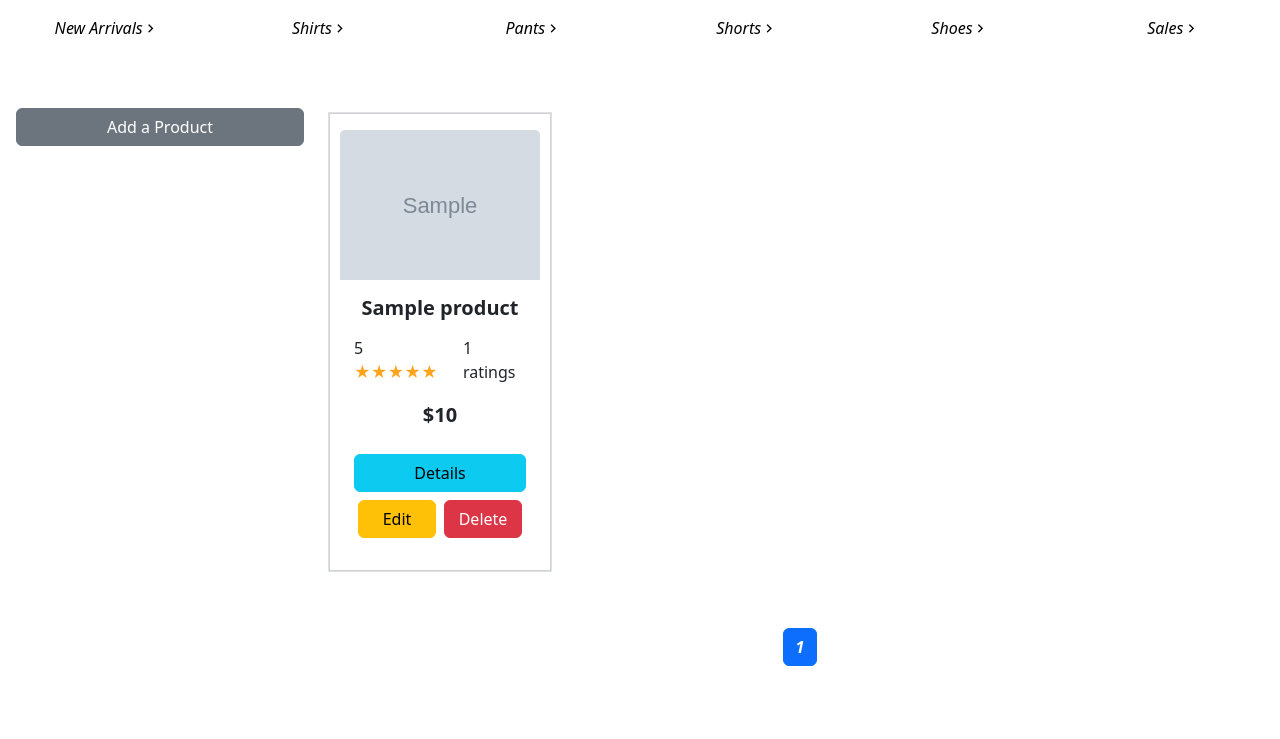
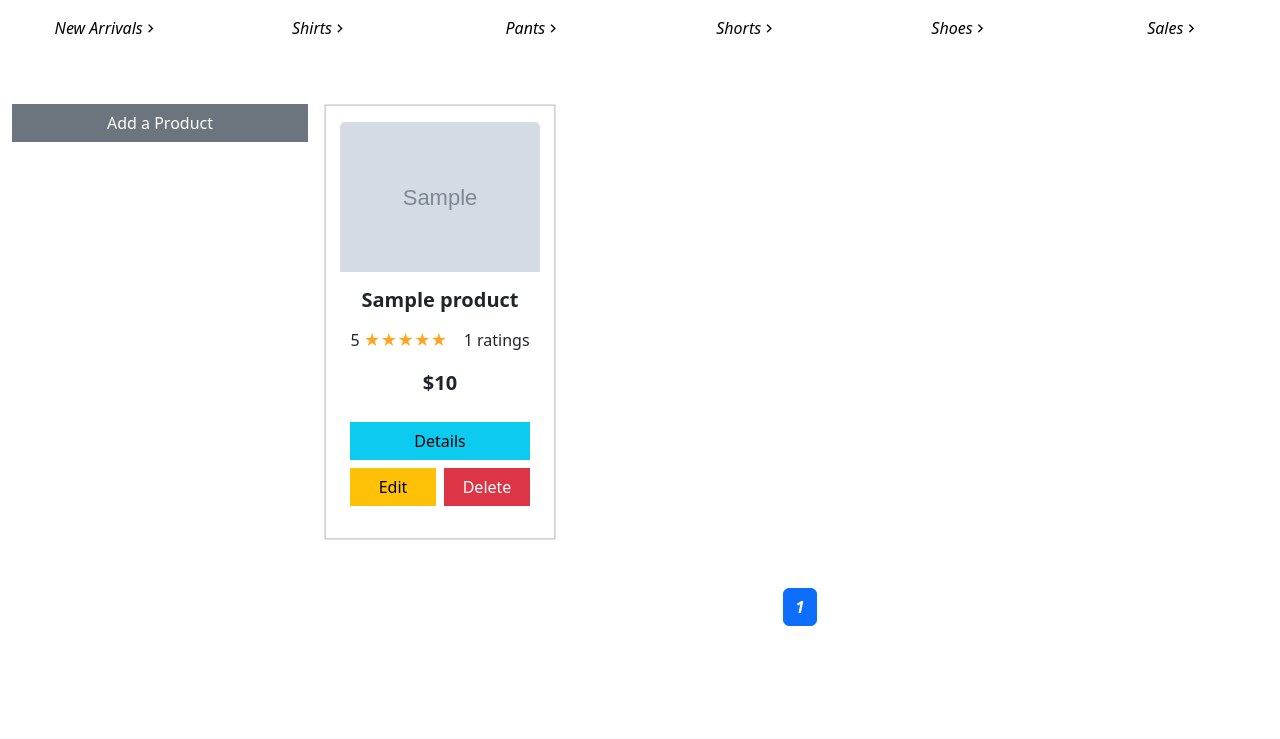
Before and after one commit to Zwill1/PHP-PRODUCT-UPLOAD-V2, a PHP site: page /PHP-PRODUCT-UPLOAD-v2/admin/account.php in a window 1280 px wide. Shown: the part 136-875 px from the top of the page. Run offline with PHP 8.4, Linux system fonts and the light colour scheme; the visitor is signed in with stand-in values (Sample User, id 1); tables that the repository leaves empty or names only in its code hold one stand-in row (values such as "Sample post"); grey boxes marked "Sample" are stand-in pictures.

Commit message:
change to button styles and spacing for backend

```diff
--- a/admin/account.php
+++ b/admin/account.php
@@ -46,7 +46,7 @@
     <div class="row mx-0">
         <div class="col-lg-12 col-xl-3">
             <nav class="nav flex-column">
-                <a class="btn btn-secondary m-1" type="button" href="#" data-bs-toggle="modal" data-bs-target="#exampleModal">Add a Product</a>
+                <a class="btn btn-secondary m-0 rounded-0" type="button" href="#" data-bs-toggle="modal" data-bs-target="#exampleModal">Add a Product</a>
             </nav>
         </div>
         <div class="col-lg-12 col-xl-9">
@@ -74,7 +74,7 @@
 
             <?php foreach ($results as $row): ?>
                     <div class="col-sm-12 col-md-6 col-lg-3 col-xl-3 p-0">
-                        <div class="border rounded-none border-8 border-solid border-gray-800 m-2">
+                        <div class="border rounded-none border-8 border-solid border-gray-800 m-2 my-xl-0 mx-md-1">
 
                             <div class="card px-2 rounded-0 py-3 border-transparent" id="product-<?php echo htmlspecialchars($row['prodid']); ?>">
                                 <div class="d-flex justify-content-center">
@@ -92,11 +92,11 @@
                                         <p class="card-text mb-3 fw-bold fs-5">$<?php echo htmlspecialchars($row['prodprice']); ?></p>
                                     </div>
                                     <div class="col-12 pt-2 pb-2">
-                                        <a href="../db/product.php?id=<?php echo htmlspecialchars($row['prodid']); ?>" class="btn btn-info w-100">Details</a>
+                                        <a href="../db/product.php?id=<?php echo htmlspecialchars($row['prodid']); ?>" class="btn btn-info w-100 rounded-0">Details</a>
                                     </div>
                                     <div class="col-12 d-flex justify-content-evenly">
-                                        <a href="../db/edit_product.php?id=<?php echo htmlspecialchars($row['prodid']); ?>" class="btn btn-warning w-100 mx-1">Edit</a>
-                                        <a href="../db/delete_product.php?id=<?php echo htmlspecialchars($row['prodid']); ?>" class="btn btn-danger w-100 mx-1">Delete</a>
+                                        <a href="../db/edit_product.php?id=<?php echo htmlspecialchars($row['prodid']); ?>" class="btn btn-warning w-100 rounded-0 px-0 me-1">Edit</a>
+                                        <a href="../db/delete_product.php?id=<?php echo htmlspecialchars($row['prodid']); ?>" class="btn btn-danger w-100 rounded-0 px-0 ms-1">Delete</a>
                                     </div>
                                 </div>
                             </div>
```
